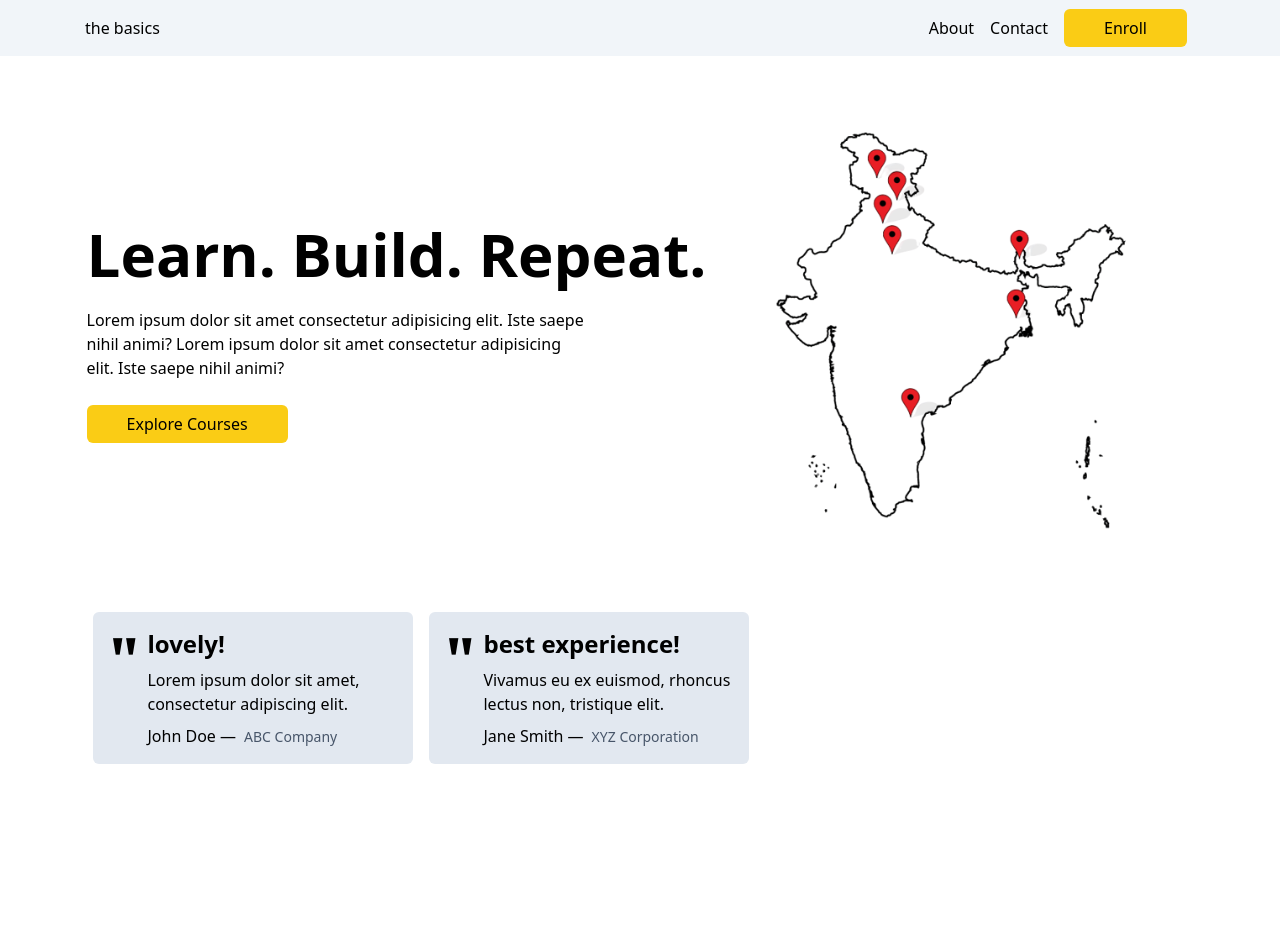
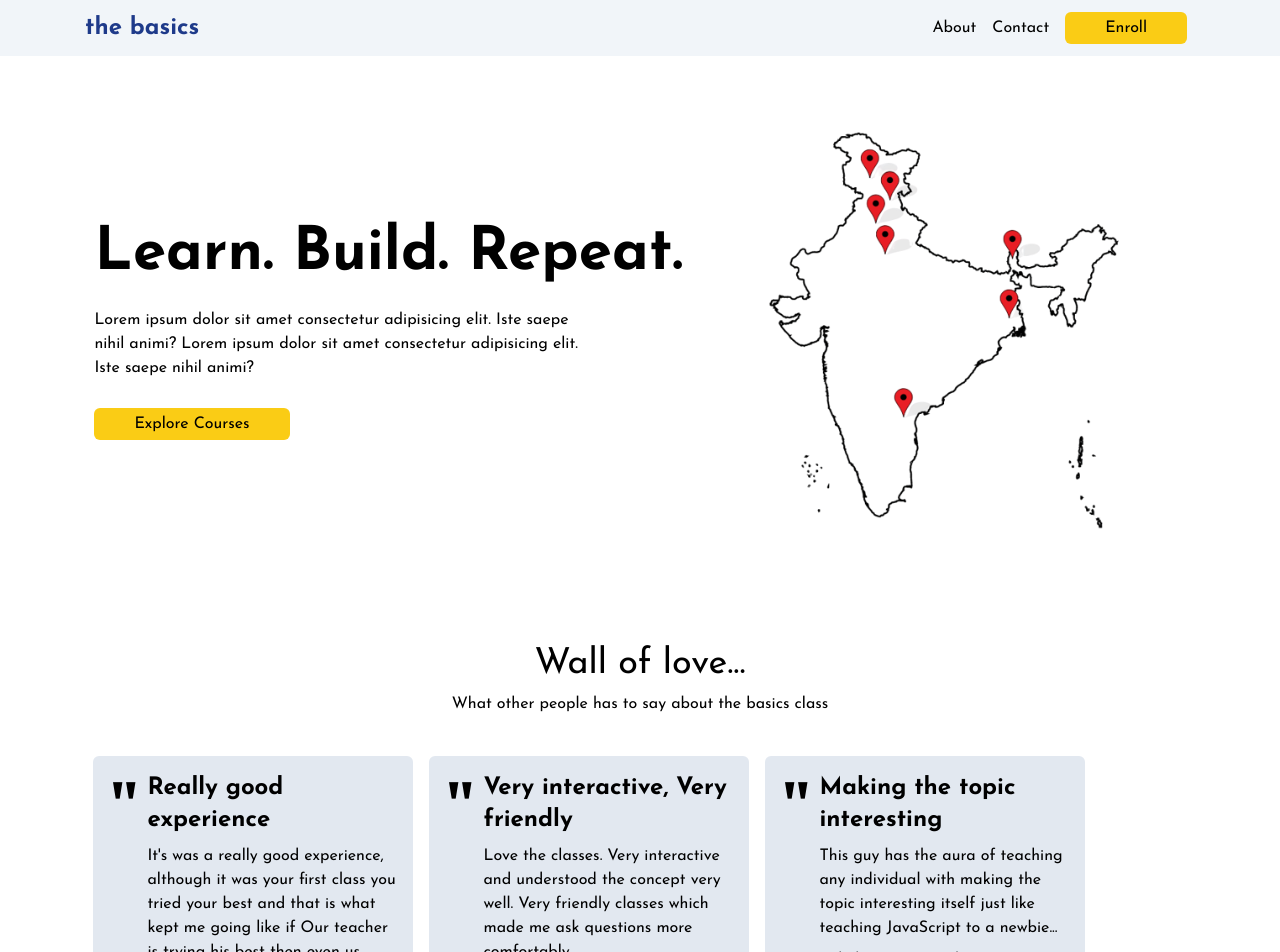
Before and after one commit to sachinshrmaa/cohort, a Next.js app: page / in a window 1280 px wide. Shown: the top 952 px of the page. Before the commit the page ends 800 px from the top, so only its background shows below. Built offline with nearby package versions, Linux system fonts and the light colour scheme.

Commit message:
feat: Add Footer, 404 page and fix: import alias

```diff
--- a/app/page.tsx
+++ b/app/(site)/page.tsx
@@ -1,7 +1,7 @@
 import Image from "next/image";
 import Link from "next/link";
-import TestimonialCard from "../components/TestimonialCard";
-import testimonials from "../data/testimonials";
+import TestimonialCard from "@/components/TestimonialCard";
+import testimonials from "@/data/testimonials";
 
 export default function Home() {
   return (
@@ -34,6 +34,10 @@ export default function Home() {
         </div>
       </div>
 
+      <div className="py-8">
+        <h1 className="my-2 text-4xl text-center">Wall of love...</h1>
+        <p className="text-center mb-8 text-md">What other people has to say about the basics class</p>
+
         <div className="flex">
           {testimonials.map((test, index) => (
             <TestimonialCard
@@ -46,5 +50,6 @@ export default function Home() {
           ))}
         </div>
       </div>
+    </div>
   );
 }
--- a/app/globals.css
+++ b/app/globals.css
@@ -1,3 +1,5 @@
+@import url("https://fonts.googleapis.com/css2?family=Josefin+Sans:wght@400;700&display=swap");
+
 @tailwind base;
 @tailwind components;
 @tailwind utilities;
@@ -39,3 +41,8 @@ body {
     max-width: 1140px;
   }
 }
+
+.logo {
+  font-weight: 700;
+  font-size: 28px;
+}
--- a/app/layout.tsx
+++ b/app/layout.tsx
@@ -1,5 +1,6 @@
-import NavBar from "../components/NavBar";
+import NavBar from "@/components/NavBar";
 import "./globals.css";
+import Footer from "@/components/Footer";
 
 export const metadata = {
   title: "The Basics Class by Sachin",
@@ -16,6 +17,7 @@ export default function RootLayout({
       <body>
         <NavBar />
         {children}
+        <Footer />
       </body>
     </html>
   );
--- /dev/null
+++ b/app/not-found.tsx
@@ -0,0 +1,20 @@
+import Link from "next/link";
+
+export default function NotFound() {
+  return (
+    <div className="flex items-center justify-center h-screen">
+      <div className="text-center">
+        <h1 className="text-6xl font-bold mb-4">Oops!</h1>
+        <p className="text-gray-500 text-lg mb-8">
+          It seems like you've lost your way.
+        </p>
+        <p className="text-gray-500 text-lg mb-8">
+          Don't worry, let's get you back on track.
+        </p>
+        <Link href="/" className="text-blue-500 hover:underline">
+          Go back to home
+        </Link>
+      </div>
+    </div>
+  );
+}
--- /dev/null
+++ b/components/Footer.tsx
@@ -0,0 +1,9 @@
+import React from "react";
+
+export default function Footer() {
+  return (
+    <div className="py-8 text-center bg-slate-400 mt-[50px]">
+      <p>&copy;2023 the basics class</p>
+    </div>
+  );
+}
--- a/components/NavBar.tsx
+++ b/components/NavBar.tsx
@@ -5,12 +5,20 @@ export default function NavBar() {
   return (
     <nav className="w-full bg-slate-100">
       <div className="container h-14 flex justify-between items-center">
-        <Link href="/">the basics</Link>
+        <Link href="/" className="font-sans text-2xl text-blue-900 font-bold">
+          the basics
+        </Link>
         <div>
-          <Link className="mx-2" href="/">
+          <Link
+            className="mx-2 hover:text-blue-900"
+            href="/"
+          >
             About
           </Link>
-          <Link className="mx-2" href="/">
+          <Link
+            className="mx-2 hover:text-blue-900"
+            href="/"
+          >
             Contact
           </Link>
           <Link
--- a/components/TestimonialCard.tsx
+++ b/components/TestimonialCard.tsx
@@ -8,9 +8,9 @@ const TestimonialCard: FC<TestimonialData> = ({
   keywords,
 }) => {
   return (
-    <div className="bg-slate-200 p-4 rounded-md m-2 flex space-x-2 w-80 hover:bg-slate-100">
+    <div className="bg-slate-200 p-4 rounded-md m-2 flex space-x-2 w-80 hover:bg-slate-100 ">
       <span className="text-6xl font-extrabold font-serif ">&quot;</span>
-      <div className="">
+      <div className="align-end">
         <h1 className="text-2xl font-semibold">{keywords}</h1>
         <p className="my-2">{message}</p>
         <p className="text-md">
--- a/data/testimonials.ts
+++ b/data/testimonials.ts
@@ -2,16 +2,25 @@ import { TestimonialData } from "../types/testimonial";
 
 const testimonials: TestimonialData[] = [
   {
-    name: "John Doe",
-    message: "Lorem ipsum dolor sit amet, consectetur adipiscing elit.",
-    organization: "ABC Company",
-    keywords: "lovely!",
+    name: "Prashant Rai",
+    message:
+      "It's was a really good experience, although it was your first class you tried your best and that is what kept me going like if Our teacher is trying his best then even us students shall try out best, and this class is the best for those who really desire to learn react js.",
+    organization: "SIST, Sikkim",
+    keywords: "Really good experience",
   },
   {
-    name: "Jane Smith",
-    message: "Vivamus eu ex euismod, rhoncus lectus non, tristique elit.",
-    organization: "XYZ Corporation",
-    keywords: "best experience!",
+    name: "Roshan Shah",
+    message:
+      "Love the classes. Very interactive and understood the concept very well. Very friendly classes which made me ask questions more comfortably",
+    organization: "VIT, Andhra Pradesh",
+    keywords: "Very interactive, Very friendly",
+  },
+  {
+    name: "Saheb Kumar Singh",
+    message:
+      "This guy has the aura of teaching any individual with making the topic interesting itself just like teaching JavaScript to a newbie...",
+    organization: "NEILET, Sikkim",
+    keywords: "Making the topic interesting",
   },
 ];
 
--- a/tailwind.config.js
+++ b/tailwind.config.js
@@ -6,11 +6,11 @@ module.exports = {
   ],
   theme: {
     fontFamily: {
-      sans: ["ui-sans-serif", "system-ui"],
       serif: ["ui-serif", "Georgia"],
       mono: ["ui-monospace", "SFMono-Regular"],
       display: ["Oswald"],
       body: ['"Open Sans"'],
+      sans: ["Josefin Sans", "sans-serif"],
     },
     extend: {},
   },
```
Also changed, not shown: tsconfig.json (+7 -14 lines). Lines whose indentation alone changed are shown as unchanged.
